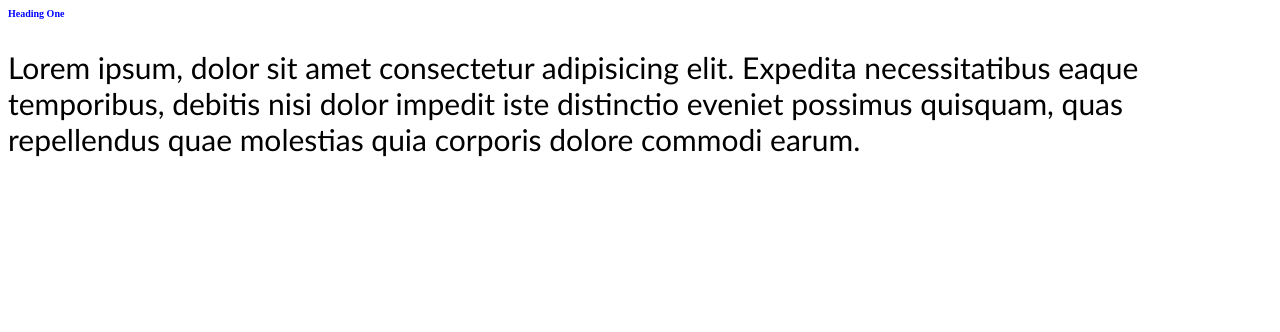
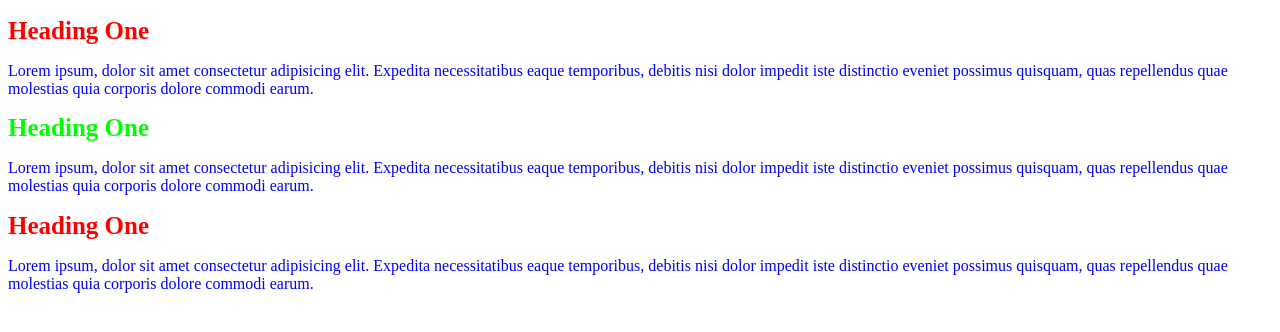
Before and after one commit to SAK425/FirstRepo, a plain HTML site: page index.html in a window 1280 px wide. Drawn offline with Linux system fonts and the light colour scheme.

Commit message:
element selectors & id selectors

```diff
--- a/index.html
+++ b/index.html
@@ -5,10 +5,39 @@
     <meta http-equiv="X-UA-Compatible" content="IE=edge">
     <meta name="viewport" content="width=device-width, initial-scale=1.0">
     <title>Full Stack Session</title>
+    <style>
+      h1{
+          color:red;
+          font-size:25px;
+      }
+      p{
+          color:blue !important;
+          font-weight:100;
+      }
+      #first{
+             color:lime;
+      }
+    </style>
 </head>
 <body>
-    <h1 style="color:blue; font-size: 10px;">Heading One</h1>
-    <p style="font-size: 30px; font-family: 'Gill Sans', 'Gill Sans MT', Calibri, 'Trebuchet MS', sans-serif;">
+    <h1>Heading One</h1>
+    <p>
+        Lorem ipsum, dolor sit amet consectetur adipisicing elit.
+         Expedita necessitatibus eaque temporibus,
+         debitis nisi dolor impedit iste distinctio eveniet
+        possimus quisquam, quas repellendus quae molestias quia
+        corporis dolore commodi earum.
+    </p>
+    <h1 id="first">Heading One</h1>
+    <p>
+        Lorem ipsum, dolor sit amet consectetur adipisicing elit.
+         Expedita necessitatibus eaque temporibus,
+         debitis nisi dolor impedit iste distinctio eveniet
+        possimus quisquam, quas repellendus quae molestias quia
+        corporis dolore commodi earum.
+    </p>
+    <h1>Heading One</h1>
+    <p style="color:blueviolet">
         Lorem ipsum, dolor sit amet consectetur adipisicing elit.
          Expedita necessitatibus eaque temporibus,
          debitis nisi dolor impedit iste distinctio eveniet
```
